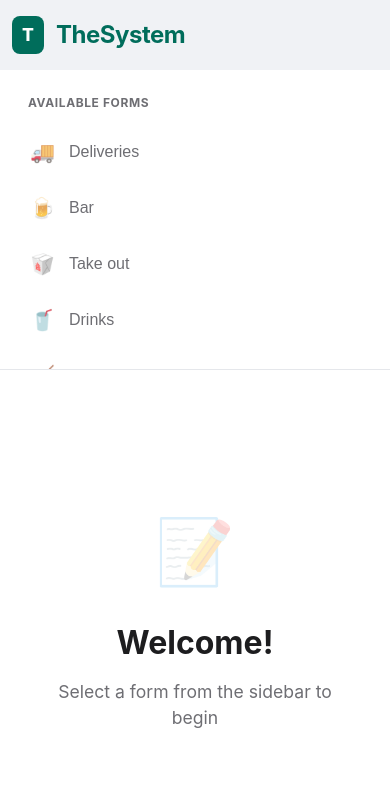
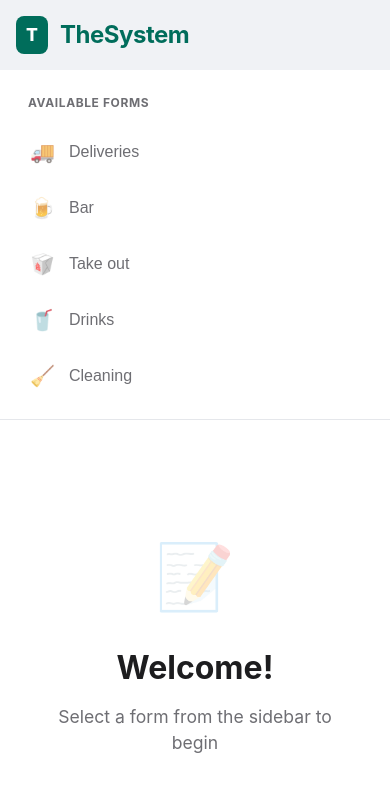
Before and after one commit to IvyAndersen/fillout-dashboard, a website: page index.html in a window 390 px wide. Drawn offline with Linux system fonts and the light colour scheme.

Commit message:
Update styles.css

```diff
--- a/styles.css
+++ b/styles.css
@@ -96,6 +96,7 @@ a {
     border: 1px solid var(--border-color);
     box-shadow: var(--shadow-lg);
     height: calc(100vh - 110px);
+    height: calc(100dvh - 110px);
     height: calc(-webkit-fill-available - 110px);
     min-height: 600px;
 }
@@ -106,6 +107,7 @@ a {
     padding: 24px 16px;
     overflow-y: auto;
     border-right: 1px solid var(--border-color);
+    -webkit-overflow-scrolling: touch;
 }
 
 .sidebar h2 {
@@ -878,11 +880,11 @@ a {
 
 @media (max-width: 1100px) {
     .dashboard {
-        grid-template-columns: 240px 1fr;
+        grid-template-columns: 220px 1fr;
     }
 }
 
-@media (max-width: 900px) {
+@media (max-width: 767px) {
     body {
         padding: 0;
     }
@@ -894,6 +896,7 @@ a {
     .header {
         padding-top: 16px;
         margin-bottom: 16px;
+        padding-left: 16px;
     }
 
     .dashboard {
@@ -907,11 +910,13 @@ a {
     .sidebar {
         border-right: none;
         border-bottom: 1px solid var(--border-color);
-        max-height: 300px;
+        max-height: 350px;
+        padding-bottom: 24px;
     }
 
     .content {
-        min-height: calc(100vh - 350px);
+        min-height: calc(100vh - 400px);
+        padding-bottom: env(safe-area-inset-bottom, 20px);
     }
 
     .deliveries-container {
```
